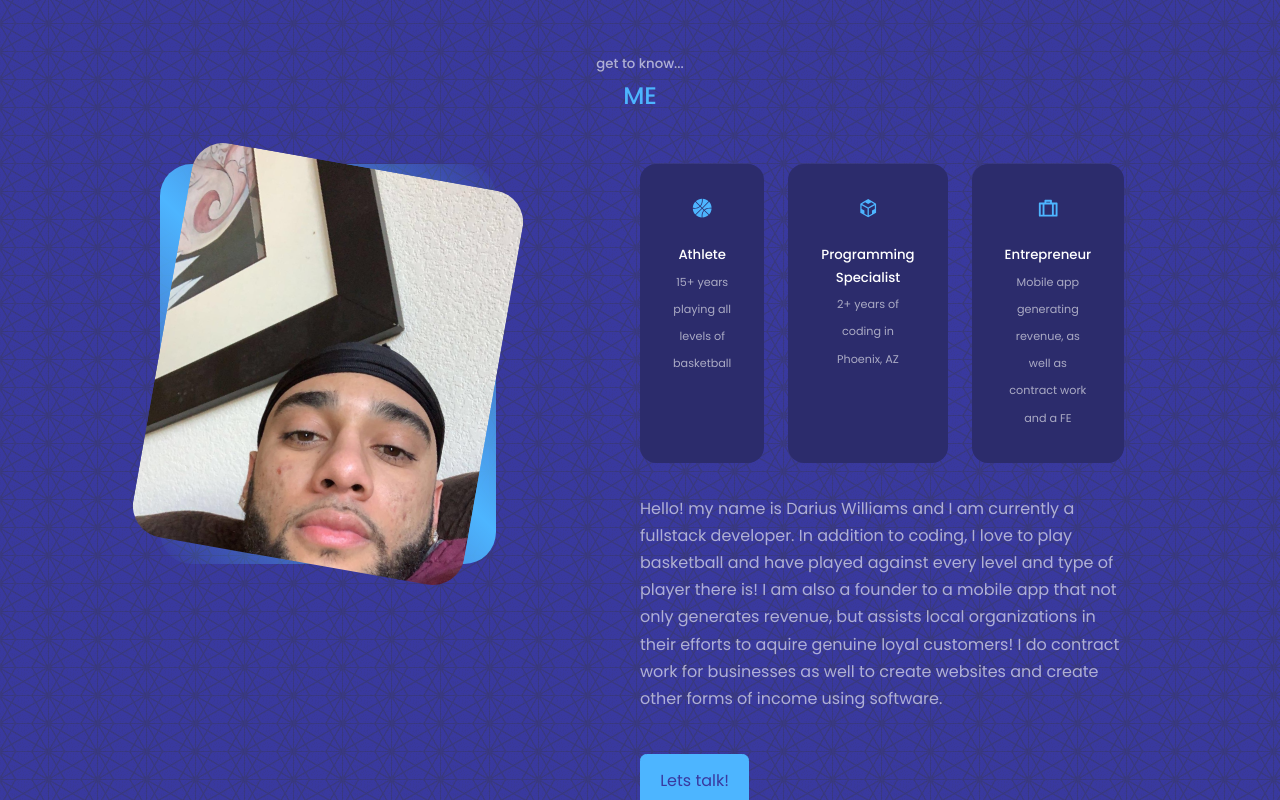
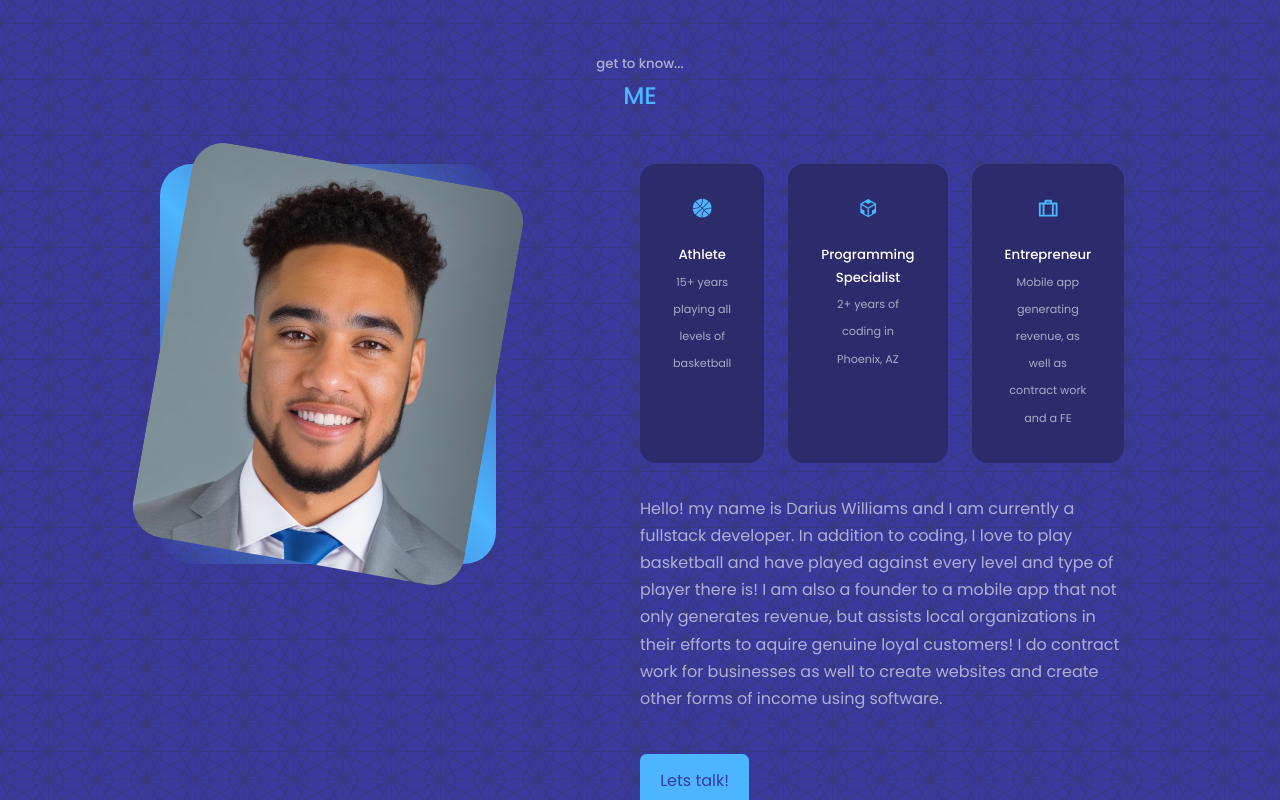
Before and after one commit to d-willie01/PortfolioWebsite, a React (Create React App) app: page / in a window 1280 px wide. Shown: the part 2580-3380 px from the top of the page. Built offline with nearby package versions, Linux system fonts and the light colour scheme.

Commit message:
updated portfolio website, picture and resume

```diff
--- a/src/components/about/About.jsx
+++ b/src/components/about/About.jsx
@@ -1,6 +1,6 @@
 import React from 'react'
 import './about.css'
-import TempProfile from '../../assets/TempProfile.JPG'
+import PFP from '../../assets/PFP.jpg'
 import {GiBasketballBall} from 'react-icons/gi'
 import {AiOutlineCodeSandbox} from 'react-icons/ai'
 import {RiSuitcaseLine} from 'react-icons/ri'
@@ -15,7 +15,7 @@ const About = () => {
      <div className='container about_container'>
       <div className='about_me'>
         <div className='about_me-image'>
-          <img src={TempProfile} alt=''/>
+          <img src={PFP} alt=''/>
 
         </div>
 
--- a/src/components/header/CTA.jsx
+++ b/src/components/header/CTA.jsx
@@ -1,12 +1,12 @@
 import React from 'react'
-import Resume from '../../assets/Resume.pdf'
+import Resume2 from '../../assets/Resume2.pdf'
 
 const CTA = () => {
   return (
 
     <div className='cta'>
 
-        <a href={Resume} download className='btn'>Download CV</a>
+        <a href={Resume2} download className='btn'>Download CV</a>
         <a href='#contact' className='btn btn-primary'>Contact me</a>
 
 
```
Also changed, not shown: src/assets/PFP.jpg (added), 1 other file (tests, documents, lock files or other folders).
